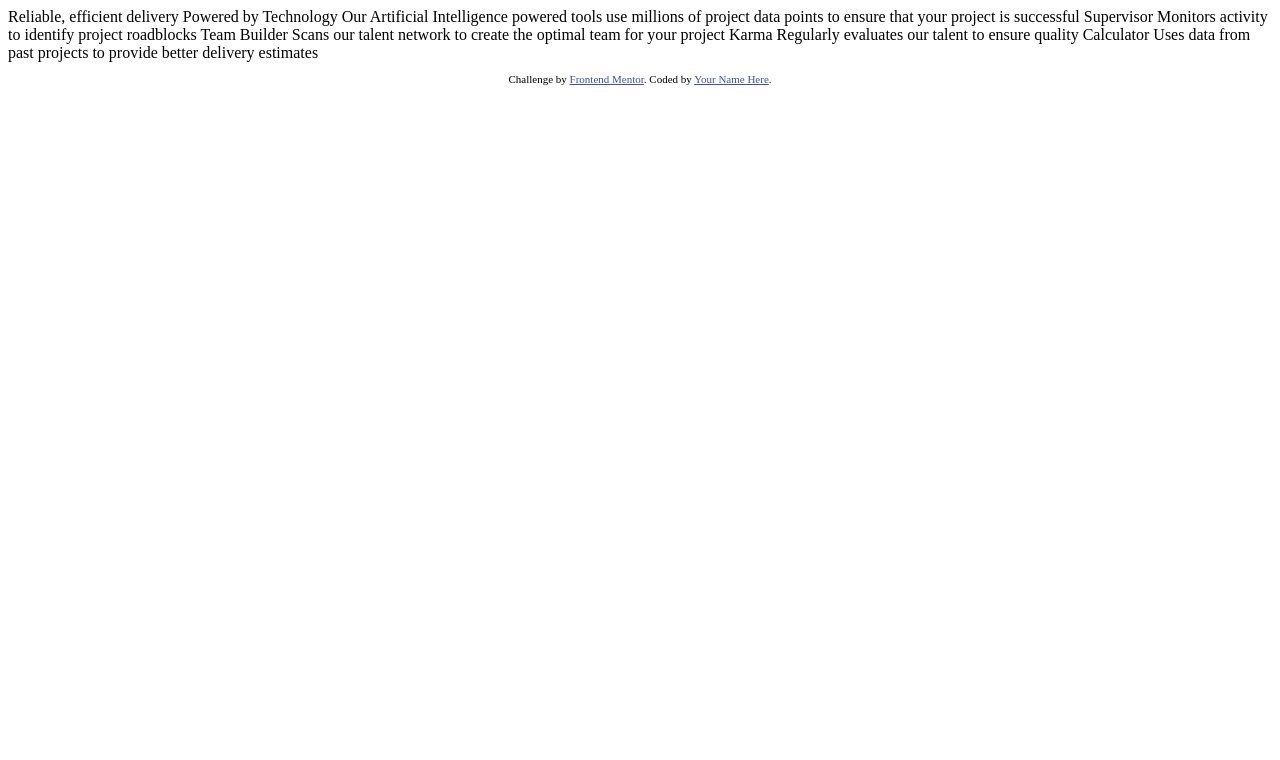
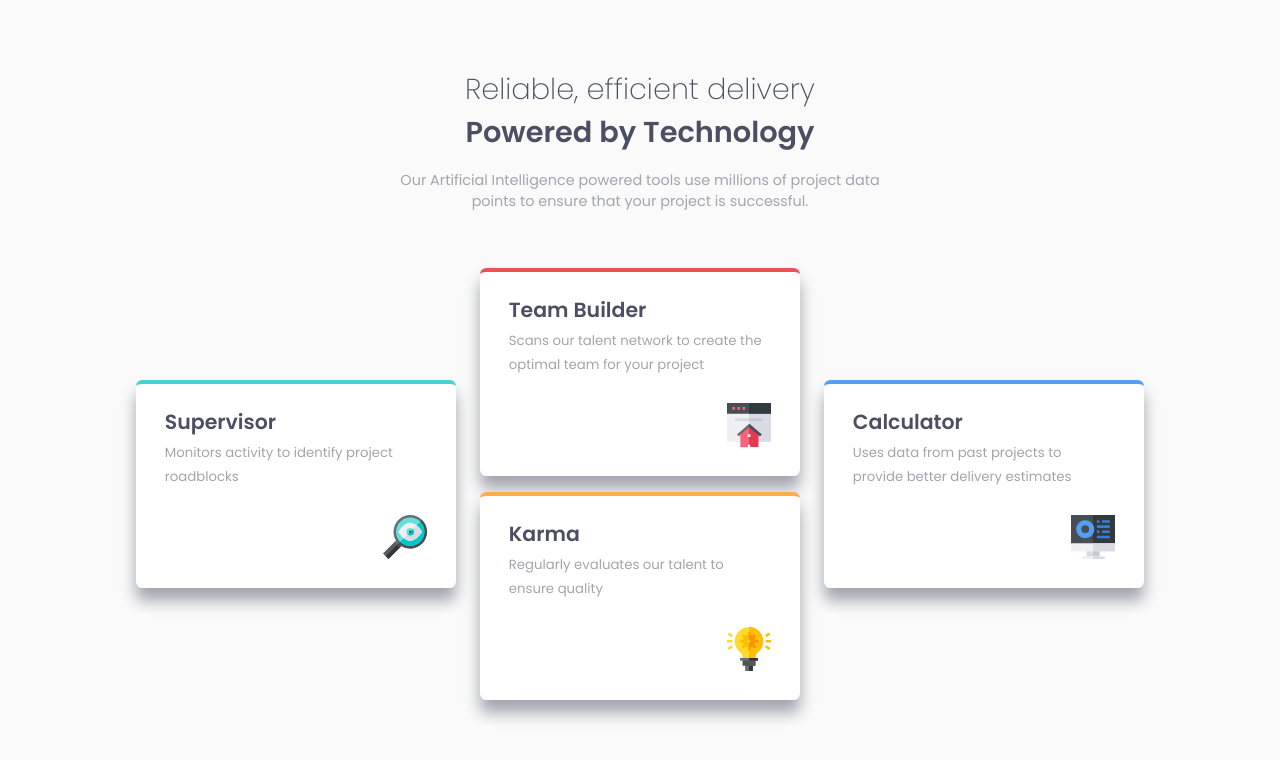
Before and after one commit to MolinaEf/four-card-feature-section-project, a plain HTML site: page index.html in a window 1280 px wide. Drawn offline with Linux system fonts and the light colour scheme.

Commit message:
responsive for big and medium screens

```diff
--- a/index.html
+++ b/index.html
@@ -3,43 +3,56 @@
 <head>
   <meta charset="UTF-8">
   <meta name="viewport" content="width=device-width, initial-scale=1.0"> <!-- displays site properly based on user's device -->
-
-  <link rel="icon" type="image/png" sizes="32x32" href="./images/favicon-32x32.png">
-
-  <title>Frontend Mentor | Four card feature section</title>
-
-  <!-- Feel free to remove these styles or customise in your own stylesheet 👍 -->
-  <style>
-    .attribution { font-size: 11px; text-align: center; }
-    .attribution a { color: hsl(228, 45%, 44%); }
-  </style>
+  <link rel="stylesheet" href="styles.css">
+  <title>Frontend Mentor | Four card feature section project</title>
+  <link rel="preconnect" href="https://fonts.googleapis.com">
+  <link rel="preconnect" href="https://fonts.gstatic.com" crossorigin>
+  <link href="https://fonts.googleapis.com/css2?family=Poppins:ital,wght@0,100;0,200;0,400;0,600;1,100;1,200;1,400;1,600&display=swap" rel="stylesheet">
 </head>
 <body>
-
-  Reliable, efficient delivery
-  Powered by Technology
-
-  Our Artificial Intelligence powered tools use millions of project data points
-  to ensure that your project is successful
-
-  Supervisor
-  Monitors activity to identify project roadblocks
-
-  Team Builder
-  Scans our talent network to create the optimal team for your project
-
-  Karma
-  Regularly evaluates our talent to ensure quality
-
-  Calculator
-  Uses data from past projects to provide better delivery estimates
-
-
-  <footer>
-    <p class="attribution">
-      Challenge by <a href="https://www.frontendmentor.io?ref=challenge" target="_blank">Frontend Mentor</a>.
-      Coded by <a href="#">Your Name Here</a>.
-    </p>
-  </footer>
+  <div class="background">
+    <header class="header">
+      <h1>
+        <div class="not-bold">Reliable, efficient delivery</div>
+        <div class="bold">Powered by Technology</div>
+      </h1>
+    </header>
+    <main>
+      <p class="first-paragraph">
+        Our Artificial Intelligence powered tools use millions of project data points
+        to ensure that your project is successful.
+      </p>
+      <div class="wrapper">
+        <div class="box box1">
+          <div class="box-text">
+            <h2>Supervisor</h2>
+            <p>Monitors activity to identify project roadblocks</p>
+          </div>
+          <img src="images\icon-supervisor.svg">
+        </div>
+        <div class="box box2">
+          <div class="box-text">
+            <h2>Team Builder</h2>
+            <p>Scans our talent network to create the optimal team for your project</p>
+          </div>
+          <img src="images\icon-team-builder.svg">
+        </div>
+        <div class="box box3">
+          <div class="box-text">
+            <h2>Karma</h2>
+            <p>Regularly evaluates our talent to ensure quality</p>
+          </div>
+          <img src="images\icon-karma.svg">
+        </div>
+        <div class="box box4">
+          <box-text>
+            <h2>Calculator</h2>
+            <p>Uses data from past projects to provide better delivery estimates</p>
+          </box-text>
+          <img src="images\icon-calculator.svg">
+        </div>
+      </div>
+    </main>
+</div>
 </body>
 </html>
--- a/styles.css
+++ b/styles.css
@@ -0,0 +1,201 @@
+:root{
+    --red-color:hsl(0, 78%, 62%);
+    --cyan-color: hsl(180, 62%, 55%);
+    --orange-color: hsl(34, 97%, 64%);
+    --blue-color: hsl(212, 86%, 64%);
+    --darkblue-color: hsl(234, 12%, 34%);
+    --grayishblue-color:    hsl(229, 6%, 66%);
+    --verylightgray-color: hsl(0, 0%, 98%);
+}
+
+*{
+    margin: 0;
+    padding: 0;
+    box-sizing: border-box;
+}
+
+body{
+    height: clamp(100vh, 100%, auto);
+    width: clamp(100vw, 100%, auto);
+    font-family: Poppins;
+    font-size: 15px;
+    color: var(--grayishblue-color)
+}
+
+.background{
+    background-color: var(--verylightgray-color);
+    display: flex;
+    flex-direction: column;
+    justify-content: center;
+    align-items: center;
+    min-height: 100vh;
+    min-width: calc(100% - 6rem);
+    max-width: 100%;
+    padding: 4rem 2.5rem
+}
+
+header, h1, main{
+    display:contents
+}
+
+h1{
+    font-size: 1.45rem;
+    color: var(--darkblue-color);
+    margin-bottom: 1rem;
+    text-align: center;
+}
+
+h1,h2{
+    color: var(--darkblue-color)
+}
+
+p{
+    font-size: 0.9rem;}
+
+.first-paragraph{
+    text-align: center;
+    margin-bottom: 2.5rem;
+}
+
+.wrapper{
+    display: grid;
+    grid-template-rows: repeat(4, 1fr);
+    gap: 1.5rem;
+    margin: 2.5rem 0;
+}
+
+.box{
+    display: flex;
+    flex-direction: column;
+    justify-content: space-between;
+    align-items: left;
+    background-color: white;
+    border-radius: 0.4rem;
+    padding: 1.8rem;
+    box-shadow: 0 0.8rem 15px 0px var(--grayishblue-color);
+    height: 13rem;
+    width: 20rem;
+}
+
+.bold{
+    font-weight: 600;
+}
+
+.not-bold{
+    font-weight: 200;
+}
+
+.box1{
+    border-top: 0.3rem solid var(--cyan-color);
+}
+
+.box2{
+    border-top: 0.3rem solid var(--red-color);
+}
+
+.box3{
+    border-top: 0.3rem solid var(--orange-color);
+}
+
+.box4{
+    border-top: 0.3rem solid var(--blue-color);
+}
+
+img{
+    align-self: flex-end;
+    height: 30%;
+    object-fit: contain;
+}
+
+.first-paragraph{
+    margin-top: 1rem;
+}
+
+.box p{
+    font-size: 0.83rem;
+    margin-top: 0.6rem;
+    line-height: 1.8
+}
+
+h2{
+    line-height: 0.9;
+    font-size: 1.28rem
+}
+
+@media screen and (min-width: 66rem){
+    .background{
+        padding: 4rem 6rem;
+    }
+    .wrapper{
+        display: grid;
+        grid-template-columns: repeat(3, 1fr);
+        grid-template-rows: repeat(4, 5.5rem);
+
+    }
+    .box1{
+        grid-row: 2 / 3;
+        grid-column: 1
+    }
+    .box2{
+        grid-row: 1 / 2;
+        grid-column: 2
+    }
+    .box3{
+        grid-row: 3 / 4;
+        grid-column: 2
+    }
+    .box4{
+        grid-row: 2 / 3;
+        grid-column: 3
+    }
+
+    h1{
+        font-size: 1.8rem;
+    }
+
+    .first-paragraph
+    {
+        max-width:32rem;
+        margin-bottom: 1rem;
+    }
+
+}
+
+@media screen and (max-width: 66rem) and (min-width: 44rem){
+    .background{
+        padding: 4rem 6rem;
+    }
+    .wrapper{
+        display: grid;
+        grid-template-columns: repeat(2, 20fr);
+        grid-template-rows: repeat(2, 13rem);
+
+    }
+    .box1{
+        grid-row: 1;
+        grid-column: 1
+    }
+    .box2{
+        grid-row: 1;
+        grid-column: 2
+    }
+    .box3{
+        grid-row: 2;
+        grid-column: 1
+    }
+    .box4{
+        grid-row: 2 ;
+        grid-column: 2
+    }
+
+    h1{
+        font-size: 1.8rem;
+    }
+
+    .first-paragraph
+    {
+        max-width:32rem;
+        margin-bottom: 1rem;
+    }
+
+}
```
